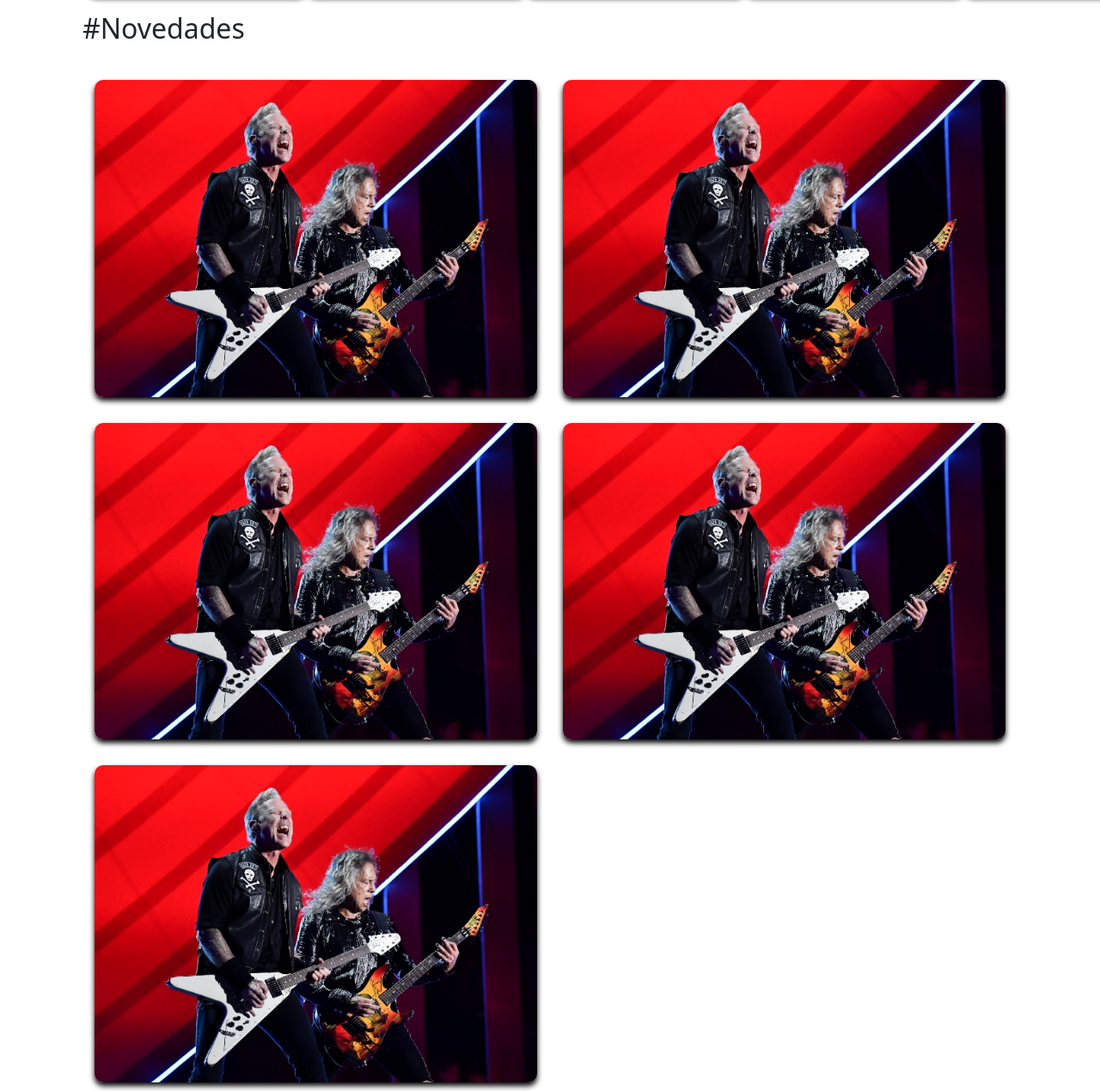
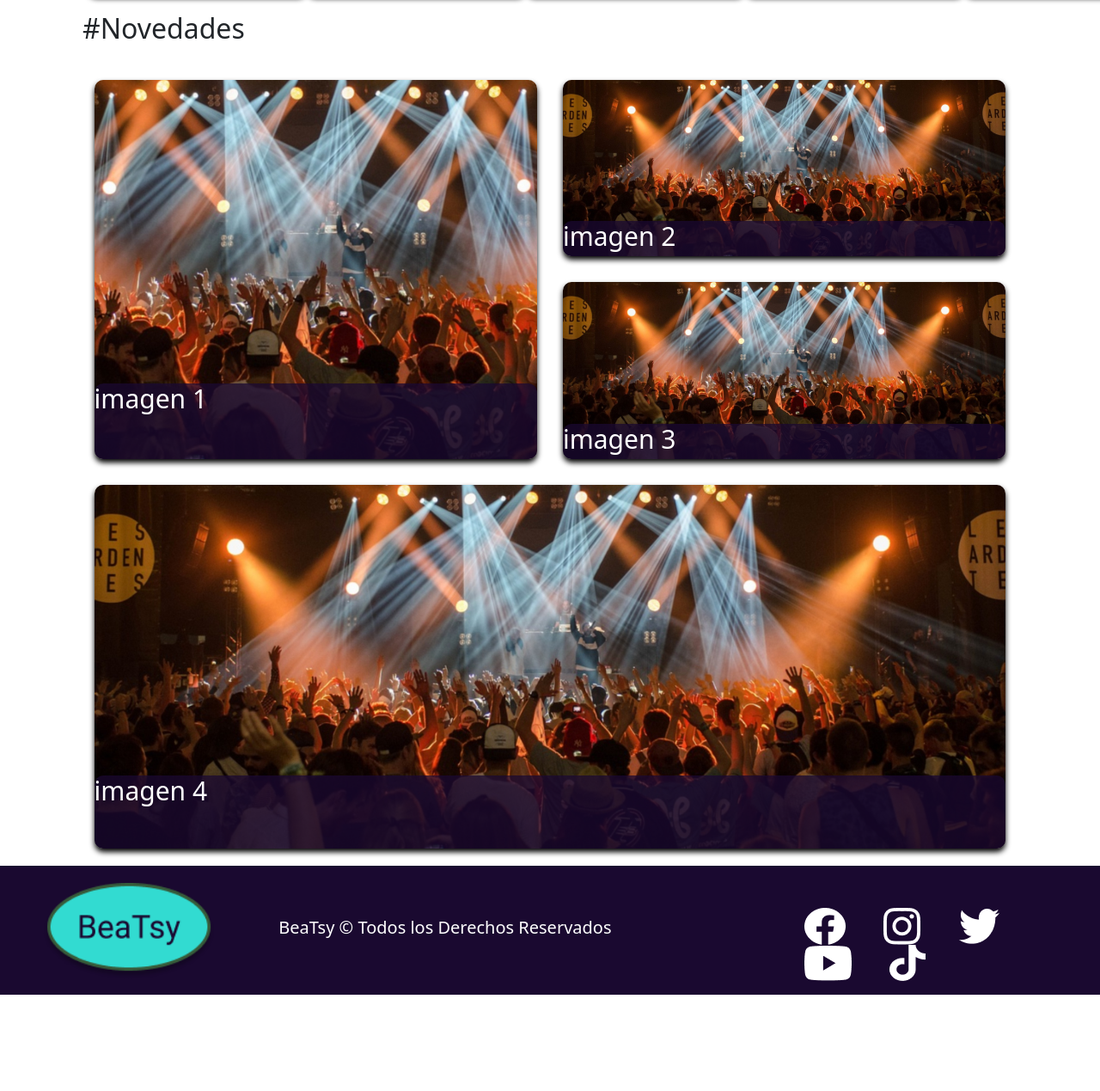
Before and after one commit to JoaquinUgarte91/clase-11, a plain HTML site: page index.html in a window 1280 px wide. Shown: the part 1431-2700 px from the top of the page at 86% size. After the commit the page ends 2622 px from the top, so only its background shows below. Drawn offline with nearby package versions, Linux system fonts and the light colour scheme.

Commit message:
Nuevas modificaciones

```diff
--- a/index.html
+++ b/index.html
@@ -34,7 +34,7 @@
         </section>
     </header>
     <main>
-        <section class="container-fluid">
+        <section class="container-fluid" id="carousel1">
             <div id="carouselExampleCaptions" class="carousel slide">
                 <div class="carousel-indicators">
                   <button type="button" data-bs-target="#carouselExampleCaptions" data-bs-slide-to="0" class="active" aria-current="true" aria-label="Slide 1"></button>
@@ -74,7 +74,7 @@
         <section>
             <div class="eventos">
                 <h2>#Eventos Destacados</h2>
-                <button><a href="./pages/eventos.html">Ver Todos los Eventos</a></button>
+                <button type="button" class="btn btn-primary btn-sm"><a href="./pages/eventos.html">Ver Todos los Eventos</a></button>
             </div>
             <div class="eventosImg">
                 <img src="./imagenes/Eventos/pepsi.png" alt="Banner Evento">
@@ -94,27 +94,40 @@
                 <h2>#Novedades</h2>
             </div>
             <div class="novedadesImg">
-                <img src="./imagenes/Novedades/metallica.jpg" alt="Novedad" class="not1">
-                <img src="./imagenes/Novedades/metallica.jpg" alt="Novedad" class="not2">
-                <img src="./imagenes/Novedades/metallica.jpg" alt="Novedad" class="not3">
-                <img src="./imagenes/Novedades/metallica.jpg" alt="Novedad" class="not4">
-                <img src="./imagenes/Novedades/metallica.jpg" alt="Novedad" class="not5">
+              <div class="galeria_novedad">
+                  <img src="./imagenes/imagenprincipal.jpg" alt="Novedad" class="not1">
+                  <h3 class="galeria_titulo">imagen 1</h3>
+              </div>
+              <div class="galeria_novedad">
+                  <img src="./imagenes/imagenprincipal.jpg" alt="Novedad" class="not1">
+                  <h3 class="galeria_titulo">imagen 2</h3>
+              </div>
+              <div class="galeria_novedad">
+                  <img src="./imagenes/imagenprincipal.jpg" alt="Novedad" class="not1">
+                  <h3 class="galeria_titulo">imagen 3</h3>
+              </div>
+              <div class="galeria_novedad">
+                  <img src="./imagenes/imagenprincipal.jpg" alt="Novedad" class="not1">
+                  <h3 class="galeria_titulo">imagen 4</h3>
+              </div>
             </div>
         </section>
     </main>
     <footer>
-        <section class="tyc">
-            <img src="./iconos/logo.png" alt="Logo">
+      <section class="footer">
+          <div class="tyc">
+              <img src="./iconos/logo.png" alt="Logo" class="logo">
               <h3>BeaTsy © Todos los Derechos Reservados</h3>
               <h3>Politicas de Privacidad</h3>
               <h3>Terminos de Uso</h3>
-        </section>
-        <section class="redes">
+          </div>
+          <div class="redes">
               <a href="https://www.facebook.com/" target="_blank"><img src="./iconos/🦆 icon _Facebook_.png" alt="Facebook"></a>
               <a href="https://www.instagram.com/" target="_blank"><img src="./iconos/🦆 icon _Instagram_.png" alt="Instagram"></a>
               <a href="https://www.twitter.com/" target="_blank"><img src="./iconos/🦆 icon _Twitter_.png" alt="Twitter"></a>
               <a href="https://www.youtube.com/" target="_blank"><img src="./iconos/🦆 icon _YouTube_.png" alt="Youtube"></a>
               <a href="https://www.tiktok.com" target="_blank"><img src="./iconos/🦆 icon _TikTok_.png" alt="TikTok"></a>
+          </div>
       </section>
   </footer>
 </body>
```
Lines whose indentation alone changed are shown as unchanged.
